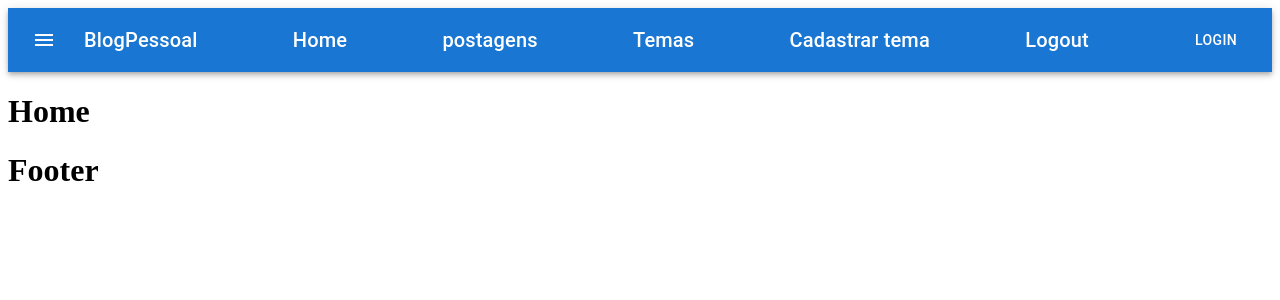
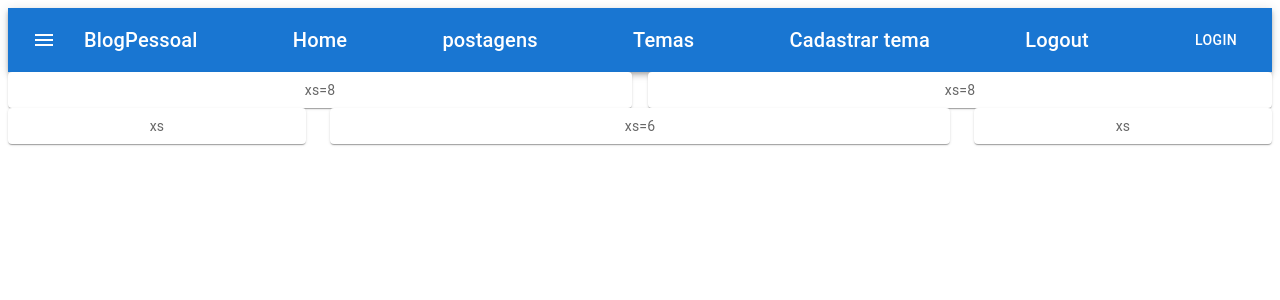
Before and after one commit to Kaluribr/BlogPessoal03, a React (Vite) app: page / in a window 1280 px wide. Shown: the top 300 px of the page. Built offline with nearby package versions, Linux system fonts and the light colour scheme.

Commit message:
Tentatica 1 de footer

```diff
--- a/src/components/estaticos/footer/Footer.tsx
+++ b/src/components/estaticos/footer/Footer.tsx
@@ -1,11 +1,36 @@
 import React from "react";
+import { styled } from '@mui/material/styles';
+import Box from '@mui/material/Box';
+import Paper from '@mui/material/Paper';
+import Grid from '@mui/material/Grid';
 
-function Footer (){
-    return(
-        <>
-            <h1>Footer</h1>
-        </>
-    )
+
+const Item = styled(Paper)(({ theme }) => ({
+    backgroundColor: theme.palette.mode === 'dark' ? '#1A2027' : '#fff',
+    ...theme.typography.body2,
+    padding: theme.spacing(1),
+    textAlign: 'center',
+    color: theme.palette.text.secondary,
+  }));
+
+function Footer() {
+  return (
+    <>
+      <Box sx={{ flexGrow: 1 }}>
+        <Grid container spacing={3}>
+          <Grid item xs>
+            <Item>xs</Item>
+          </Grid>
+          <Grid item xs={6}>
+            <Item>xs=6</Item>
+          </Grid>
+          <Grid item xs>
+            <Item>xs</Item>
+          </Grid>
+        </Grid>
+      </Box>
+    </>
+  );
 }
 
 export default Footer;
--- a/src/paginas/home/Home.tsx
+++ b/src/paginas/home/Home.tsx
@@ -1,13 +1,32 @@
-import './Home.css';
+import "./Home.css";
+import Box from '@mui/material/Box';
+import Paper from '@mui/material/Paper';
+import Grid from '@mui/material/Grid';
+import { styled } from '@mui/material/styles';
 
+const Item = styled(Paper)(({ theme }) => ({
+  backgroundColor: theme.palette.mode === 'dark' ? '#1A2027' : '#fff',
+  ...theme.typography.body2,
+  padding: theme.spacing(1),
+  textAlign: 'center',
+  color: theme.palette.text.secondary,
+}));
 
-
-function Home(){
-    return(
-       <>
-        <h1>Home</h1>
-       </>
-    )
+function Home() {
+  return (
+    <>
+      <Box sx={{ flexGrow: 6}}>
+        <Grid container spacing={2} columns={12}>
+          <Grid item xs={6}>
+            <Item>xs=8</Item>
+          </Grid>
+          <Grid item xs={6}>
+            <Item>xs=8</Item>
+          </Grid>
+        </Grid>
+      </Box>
+    </>
+  );
 }
 
 export default Home;
```
